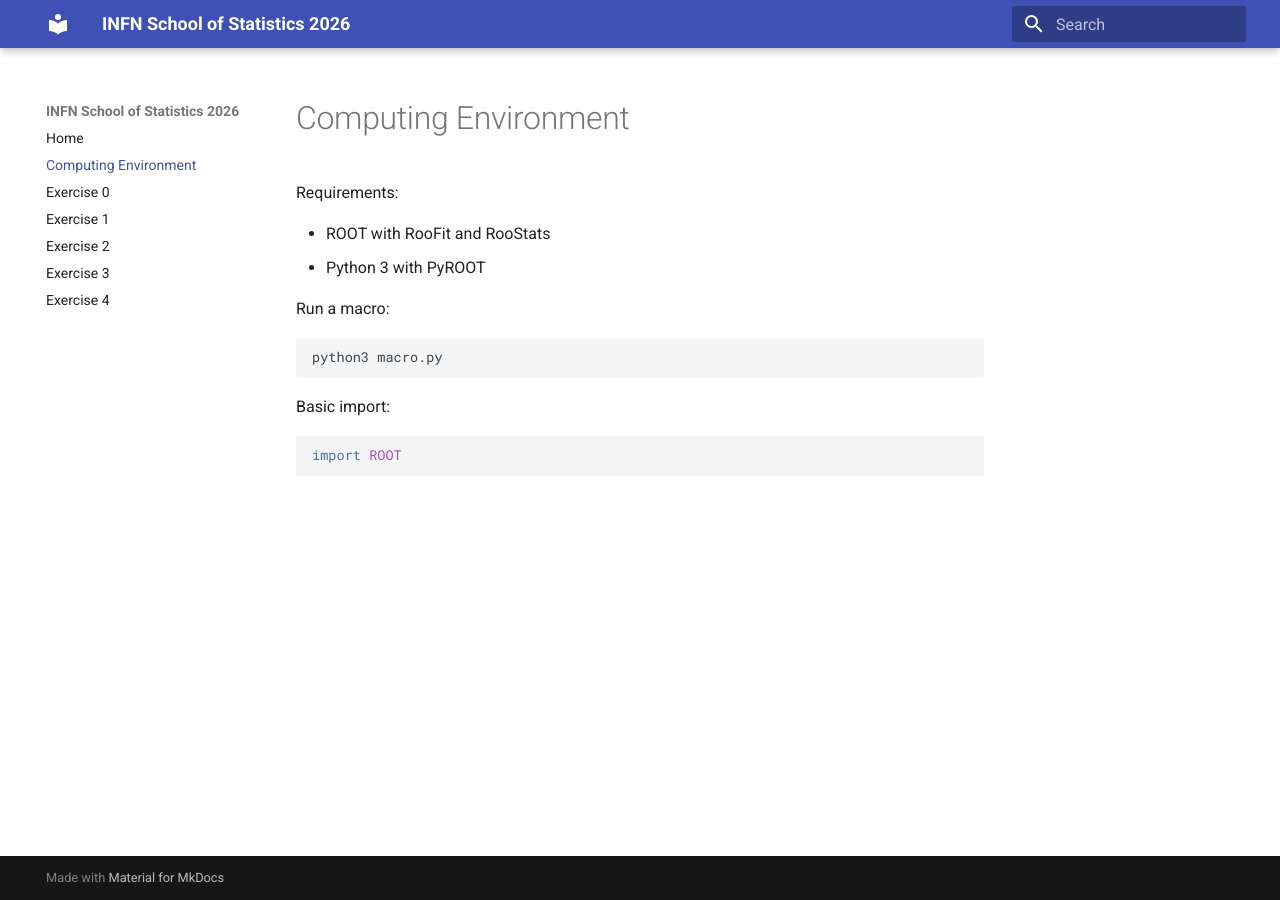
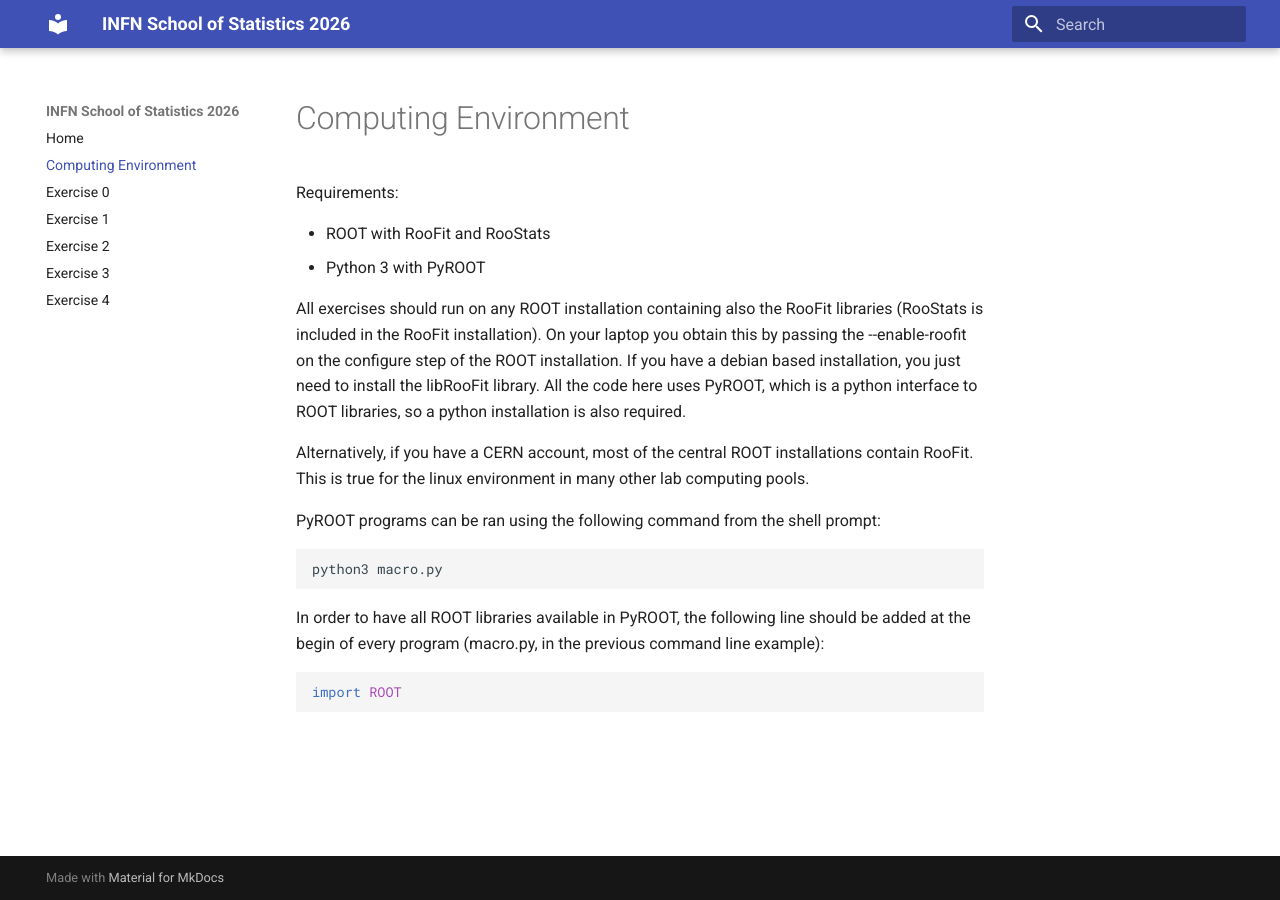
Before and after one commit to pellicci/INFNStat, an MkDocs documentation site: the page built from docs/setup.md, in a window 1280 px wide. Built offline with MkDocs 1.6.1 and Material for MkDocs 9.7.7, drawn with Linux system fonts in a browser that asks for light colours.

Commit message:
Update setup.md

````diff
--- a/docs/setup.md
+++ b/docs/setup.md
@@ -6,13 +6,17 @@ Requirements:
 - ROOT with RooFit and RooStats
 - Python 3 with PyROOT
 
-Run a macro:
+All exercises should run on any ROOT installation containing also the RooFit libraries (RooStats is included in the RooFit installation). On your laptop you obtain this by passing the --enable-roofit on the configure step of the ROOT installation. If you have a debian based installation, you just need to install the libRooFit library. All the code here uses PyROOT, which is a python interface to ROOT libraries, so a python installation is also required.
+
+Alternatively, if you have a CERN account, most of the central ROOT installations contain RooFit. This is true for the linux environment in many other lab computing pools.
+
+PyROOT programs can be ran using the following command from the shell prompt:
 
 ```bash
 python3 macro.py
 ```
 
-Basic import:
+In order to have all ROOT libraries available in PyROOT, the following line should be added at the begin of every program (macro.py, in the previous command line example):
 
 ```python
 import ROOT
````
